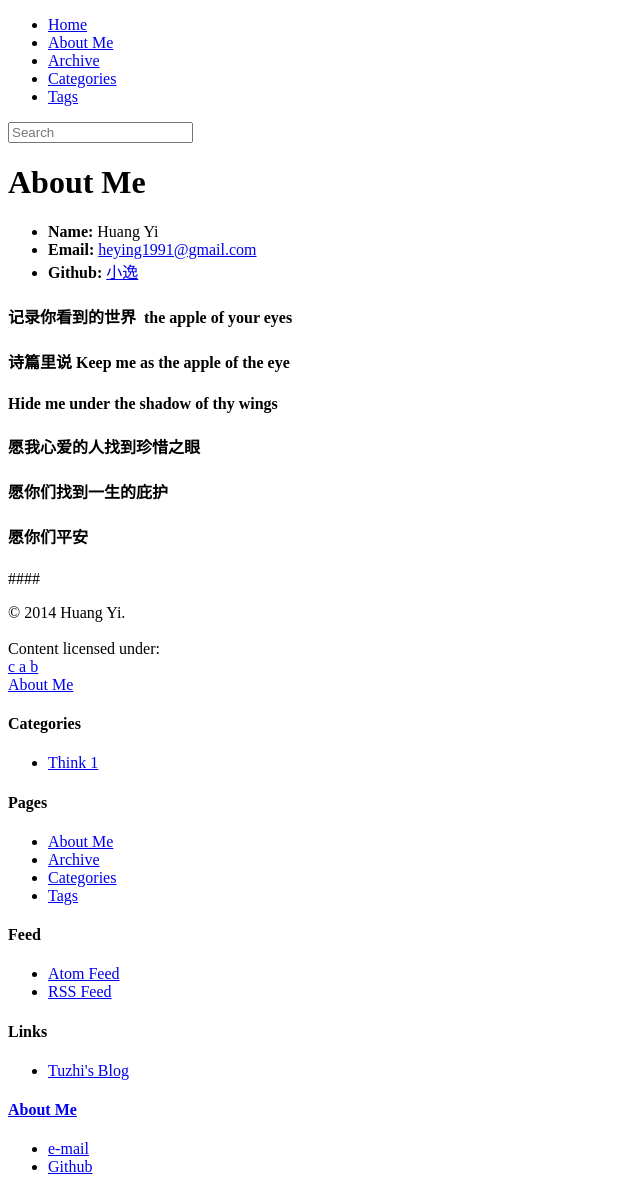
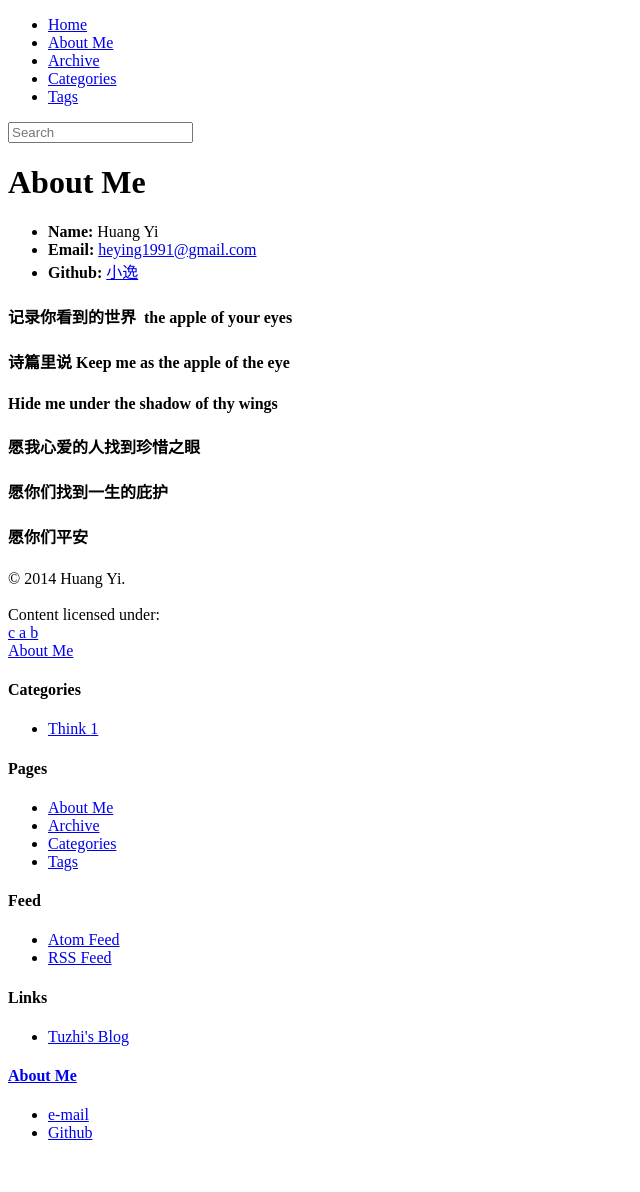
Before and after one commit to literblog/literblog.github.com, a Jekyll site: the page built from about.md, in a window 1280 px wide. Shown: the whole page, without its empty margins (0-640 px from the left). Built offline with Jekyll 4.4.1, drawn with Linux system fonts in a browser that asks for light colours; nearby versions of some CDN libraries; library files that are not in the unit come from our copies; after the commit the page ends 1158 px from its top, so only the background shows below that.

```diff
--- a/about.md
+++ b/about.md
@@ -10,16 +10,19 @@ group: navigation
 
 
 
-#### 记录你看到的世界  the apple of your eyes
+#### 记录你看到的世界  the apple of your eyes  <br />
 
-#### 诗篇里说 Keep me as the **apple of the eye**
 
-#### Hide me under the shadow of thy wings
+#### 诗篇里说 Keep me as the **apple of the eye** <br />
 
-#### 愿我心爱的人找到**珍惜之眼**
 
-#### 愿你们找到一生的庇护
+#### Hide me under the shadow of thy wings <br />
 
-#### 愿你们平安
 
-####
+#### 愿我心爱的人找到**珍惜之眼** <br />
+
+
+#### 愿你们找到一生的庇护 <br />
+
+
+#### 愿你们平安 <br />
```
